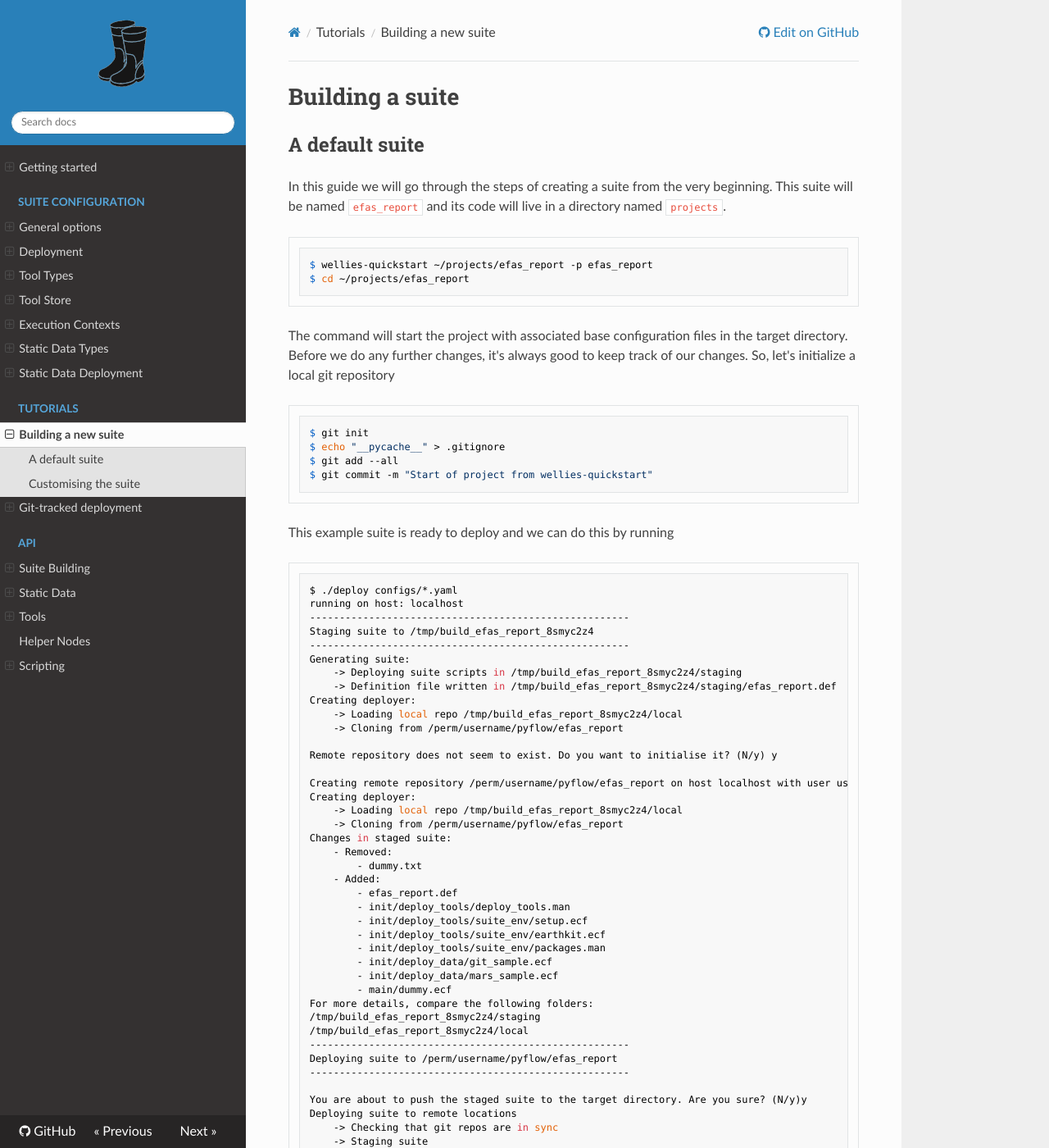
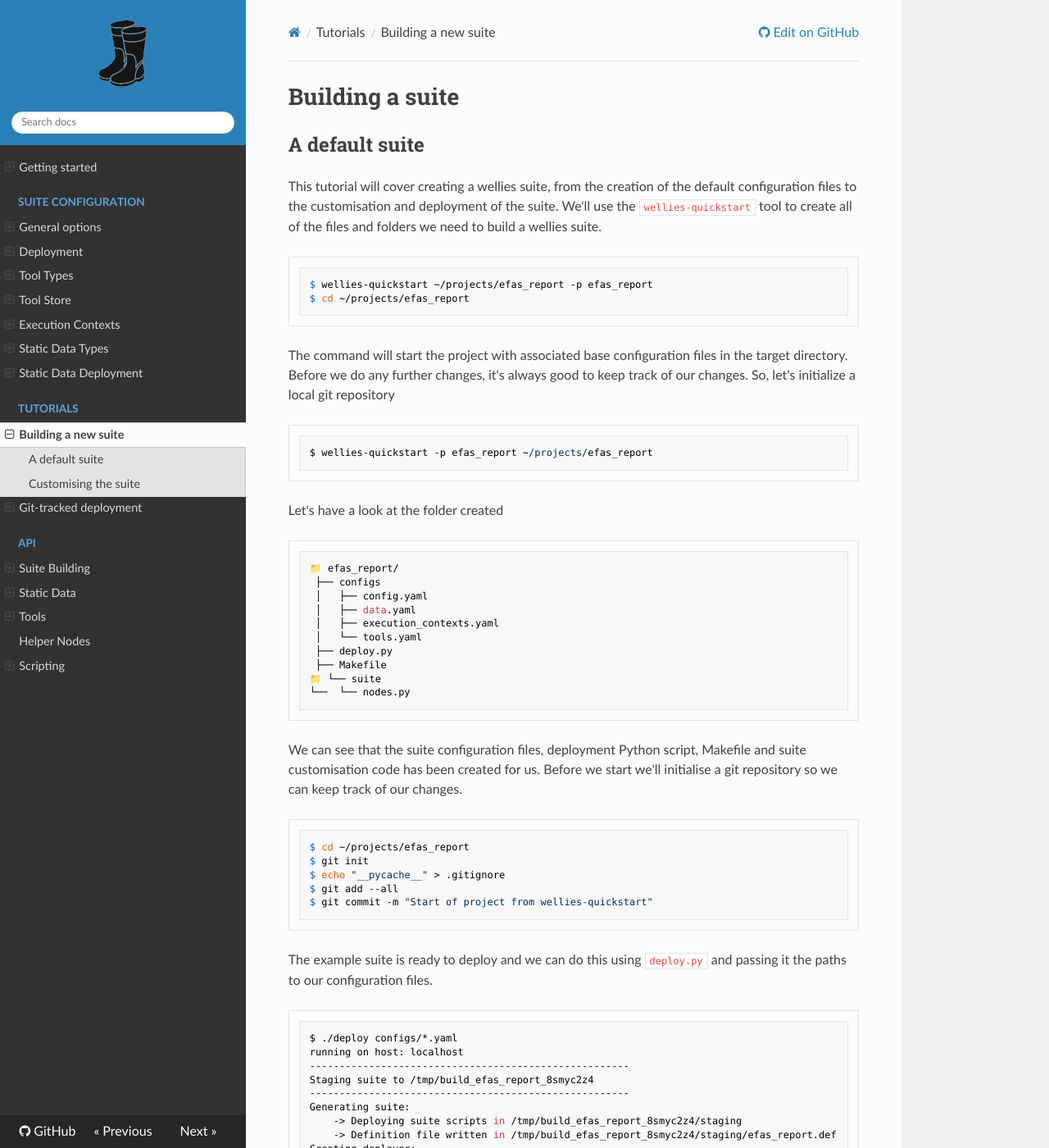
Before and after one commit to ecmwf/pyflow-wellies, an MkDocs documentation site: the page built from docs/quickstart_guide.md, in a window 1280 px wide and 1400 px high. Shown: the whole window at 82% size. Built offline with MkDocs 1.6.1, drawn with Linux system fonts in a browser that asks for light colours; nearby versions of some CDN libraries; some of the changed text lies outside the part shown.

Commit message:
Fix merge conflict with Julien's changes

````diff
--- a/docs/quickstart_guide.md
+++ b/docs/quickstart_guide.md
@@ -2,9 +2,8 @@
 
 ## A default suite
 
-In this guide we will go through the steps of creating a suite from the very beginning.
-This suite will be named `efas_report` and its code will live in a directory named
-`projects`.
+This tutorial will cover creating a wellies suite, from the creation of the default configuration files to the customisation
+and deployment of the suite. We'll use the `wellies-quickstart` tool to create all of the files and folders we need to build a wellies suite.
 
 ```shell
 $ wellies-quickstart ~/projects/efas_report -p efas_report
@@ -15,13 +14,35 @@
 Before we do any further changes, it's always good to keep track of our changes. So, let's initialize a local git repository
 
 ```console
+$ wellies-quickstart -p efas_report ~/projects/efas_report
+```
+
+Let's have a look at the folder created
+
+```tree
+efas_report/
+├── configs
+│   ├── config.yaml
+│   ├── data.yaml
+│   ├── execution_contexts.yaml
+│   └── tools.yaml
+├── deploy.py
+├── Makefile
+└── suite
+    └── nodes.py
+```
+
+We can see that the suite configuration files, deployment Python script, Makefile and suite customisation code has been created for us. Before we start we'll initialise a git repository so we can keep track of our changes.
+
+```console
+$ cd ~/projects/efas_report
 $ git init
 $ echo "__pycache__" > .gitignore
 $ git add --all
 $ git commit -m "Start of project from wellies-quickstart"
 ```
 
-This example suite is ready to deploy and we can do this by running
+The example suite is ready to deploy and we can do this using `deploy.py` and passing it the paths to our configuration files.
 
 ```console
 $ ./deploy configs/*.yaml
@@ -86,19 +107,18 @@
 
 We've deployed the default suite, now let's look at how we can configure it to do what we want.
 
+### Deploying the suite
+
+We can deploy this default suite to an ecflow server using `ecflow_client`.
+You'll need to either load the `ecflow` module or [install ecflow](https://ecflow.readthedocs.io/en/latest/install/index.html).
+
+```console
+$ ecflow_client --host ecflow_server.example.com --port 3141 --load /perm/username/pyflow/efas_report/efas_report.def
+```
+
 ## Customising the suite
 
 When we ran the deploy script we passed it the path to the configuration files `configs/*.yaml`.
-Within that directory there are four files
-
-```tree
-configs/
-    config.yaml
-    data.yaml
-    execution_contexts.yaml
-    tools.yaml
-```
-
 For a quick overview of what these files do:
 
 - `config.yaml` - handles the main options of the suite (paths, hosts, user, etc.)
@@ -107,13 +127,13 @@
 - [`tools.yaml`](./config/tools_config.md) - for conda environment creation and loading, environment variable handling etc
 
 
-In this tutorial we'll only cover making changes to `config.yaml` and `data.yaml`, click on filenames above for more information on making changes to the others.
+Click on filenames above for more information on available configuration options.
 
 To start, let's take a look at `config.yaml`
 
 ### `config.yaml`
 
-As mentioned above, this file handles the main options of the suite. We'll start with the minmial example generated by wellies.
+As mentioned above, this file handles the main options of the suite. We'll start with the minimal example generated by wellies.
 
 ```yaml title="config.yaml"
 # Configuration file for pyflow suite.
@@ -304,8 +324,7 @@
 $ ./deploy config/*.yaml
 ```
 
-wellies reads and parses the YAML files from path given. The configuration settings are stored in a `Config` object created from the class that's defined
-in `deploy.py`.
+wellies reads and parses the YAML files from path given. The configuration settings are stored in a `Config` object created from the class that's defined in `deploy.py`.
 
 ```python title="suite/nodes.py"
 class Config:
@@ -359,8 +378,7 @@
 ```
 
 To add such a node to our suite we will modify the main family definition in `suite/nodes.py`.
-At the moment we have the `MainFamily` definition with a single
-placeholder task in it.
+At the moment we have the `MainFamily` definition with a single placeholder task in it.
 
 
 ```python title="suite/nodes.py"
@@ -411,16 +429,48 @@
                     f_previous = f_issue
 ```
 
-For readability we also define a `IssueFamily` class that holds the logic of a
-single run of our analysis and transfer the configuration of how many cycles we
-are going to run.
+For readability we also define an `IssueFamily` class that holds the logic of a
+single run of our analysis and configures how many cycles we are going to run.
 
 The `post_script` added to our retrievals in `data.yaml` uses an external conversion tool
-provided by the `ecmwf-toolbox` module. We need to add such runtime dependency on top of
-our script. The way to do it is again via the `config` object which has a `tools`
-attribute pointing to a `ToolStore` object. Using this `load` function we can load
-any of the tools defined in our `tool.yaml`.
+provided by the `ecmwf-toolbox` module. We need to let wellies know we're going to use this module by making sure it's in our `tools.yaml` file.
 
+```yaml title="tools.yaml"
+tools:
+  modules:
+    python:
+      name: python3
+      version: 3.10.10-01
+    ecmwf-toolbox:
+      version: 2023.10.0.0
+      depends: [python]
+  packages:
+    earthkit:
+      type: git
+      source: git@github.com:ecmwf/earthkit-data.git
+      branch: develop
+      post_script: "pip install . --no-deps"
+  environments:
+      suite_env:
+          type: system_venv
+          depends: [python, ecmwf-toolbox]
+          packages: [earthkit]
+```
+
+We're now able to add the loading of the `ecmwf-toolbox` module to our script using the `config.tools.load('ecmwf-toolbox')`
+call.
+
+```python
+n_ret = pf.Task(
+            name='retrieve',
+            script=[
+                config.tools.load('ecmwf-toolbox'),
+                [dd.script for dd in config.fc_retrievals],
+            ],
+        )
+```
+
+For more detail on using tools see the [tools documentation](./config/tools_config.md).
 
 # TODO's
 
````
Also changed, not shown: other parts of docs/quickstart_guide.md (+4 -4 lines).
